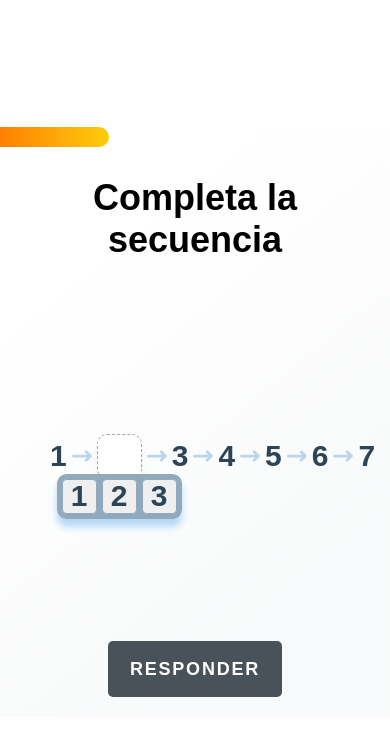
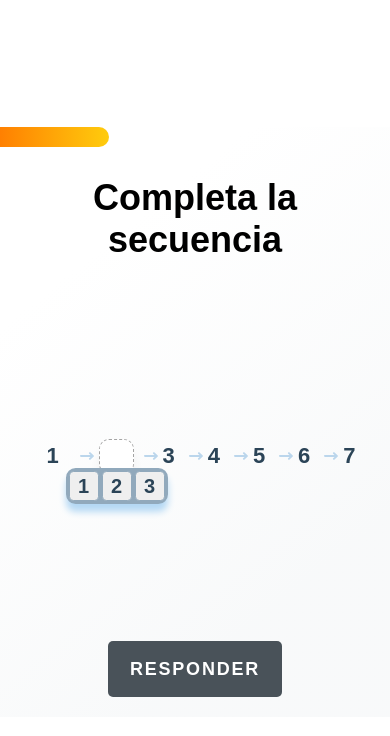
Before and after one commit to D4rkPK/prueba-tecnica-brandon, a Vue app: page /#/ in a window 390 px wide. Both pictures are taken after a click on the button "EMPEZAR". Shown: the top 736 px of the page. Built offline with nearby package versions, Linux system fonts and the light colour scheme.

Commit message:
[FIX] responsive numeros

```diff
--- a/src/components/GameArea.vue
+++ b/src/components/GameArea.vue
@@ -95,6 +95,7 @@ export default {
     };
   },
   props: ["sendCheckAnswer", "sendNextQuestion"],
+  emits: ["sendCheckAnswerBreak", "sendNextQuestionBreak"],
 
   computed: {
     statusQuestion() {
@@ -116,9 +117,6 @@ export default {
   },
 
   async created() {
-    console.log("created", this.$store.state.difficulty);
-    /* log emit difficulty */
-    console.log(this.$emit('difficulty'), "emit difficulty");
     await this.generateItems(this.$store.state.difficulty);
     this.timerStatus = true;
   },
@@ -280,10 +278,9 @@ export default {
 .game__area__row__container {
   display: grid;
   grid-template-columns: repeat(7, 1fr);
-  max-width: 1200px;
+  max-width: 1600px;
   height: 100%;
-  padding: 0 1rem;
-  margin-left: -100px;
+  padding: 0 100px;
 }
 
 .game__area__row__items {
@@ -400,8 +397,7 @@ export default {
   }
 
   .game__area__row__container {
-    max-width: 950px;
-    margin-left: -50px;
+    max-width: 1000px;
   }
 
   .game__area__row__items__answer {
@@ -448,8 +444,7 @@ export default {
   }
 
   .game__area__row__container {
-    max-width: 550px;
-    margin-left: -40px;
+    max-width: 800px;
   }
 
   .game__area__row__items__answer {
@@ -486,8 +481,8 @@ export default {
   }
 }
 
-/* breakpoint pantalla menor de 650px */
-@media (max-width: 650px) {
+/* breakpoint pantalla menor de 550px */
+@media (max-width: 550px) {
 
   .game__area__row {
     display: flex;
@@ -497,27 +492,25 @@ export default {
 
   }
   .game__area__row__items {
-    font-size: 3rem;
+    font-size: 2.2rem;
   }
 
   .game__area__row__items img {
-    width: 3rem;
+    width: 2.4rem;
   }
 
-
   .game__area__row__container {
-    grid-template-columns: repeat(7, 1fr);
-    width: 270px;
-    margin-left: -40px;
+    max-width: 350px;
+    padding: 0 10px;
   }
 
   .game__area__row__items__answer {
-    width: 4.5rem;
-    height: 4.5rem;
+    width: 3.5rem;
+    height: 3.5rem;
     background: var(--color-white);
     box-shadow: 0px 10px 10px rgba(0, 0, 0, 0.05);
     border-radius: 10px;
-    font-size: 2.8rem;
+    font-size: 2.2rem;
   }
 
   .game__area__row__items__answer.--correct {
@@ -537,17 +530,16 @@ export default {
     position: absolute;
     max-width: 16.8rem;
     padding-top: 12rem;
-    font-size: 1.6rem;
+    font-size: 1.4rem;
   }
   .game__area__row__items__img {
     padding: 0 5px;
   }
 
   .game__area__row__items__answer__buttons__button {
-    margin-top: 8rem;
-    gap: 0.5rem;
-    background-color: var(--color-lightsteel-blue);
-    border: 0.5rem solid var(--color-lightsteel-blue);
+    margin-top: 6rem;
+    gap: 0.3rem;
+    border: 0.3rem solid var(--color-lightsteel-blue);
     border-radius: 0.97rem;
     box-shadow: 0px 7.7335px 7.7335px #b4d8f4;
   }
@@ -556,12 +548,12 @@ export default {
     display: flex;
     justify-content: center;
     align-items: center;
-    width: 3.5rem;
-    height: 3.5rem;
-    padding: 1.2rem;
+    width: 3rem;
+    height: 3rem;
+    padding: 0.8rem;
     border: 1px solid var(--color-lightsteel-blue);
     border-radius: 0.436rem;
-    font-size: 3rem;
+    font-size: 2rem;
     font-weight: var(--font-weight);
     color: var(--color-steelblue);
   }
--- a/src/components/GameMenu.vue
+++ b/src/components/GameMenu.vue
@@ -77,17 +77,12 @@ export default {
 
   created() {
     this.$store.commit("Difficulty", this.difficulty);
-    this.$emit("difficulty", this.difficulty);
-
-    console.log(this.$emit("difficulty"));
   },
 
   watch: {
     difficulty() {
       console.log(this.difficulty, "difficulty");
       this.$store.commit("Difficulty", this.difficulty);
-      /* emit */
-      this.$emit("difficulty", this.difficulty);
 
       console.log("difficulty changed", this.$store.state.difficulty);
       if (this.difficulty == 1) {
```
